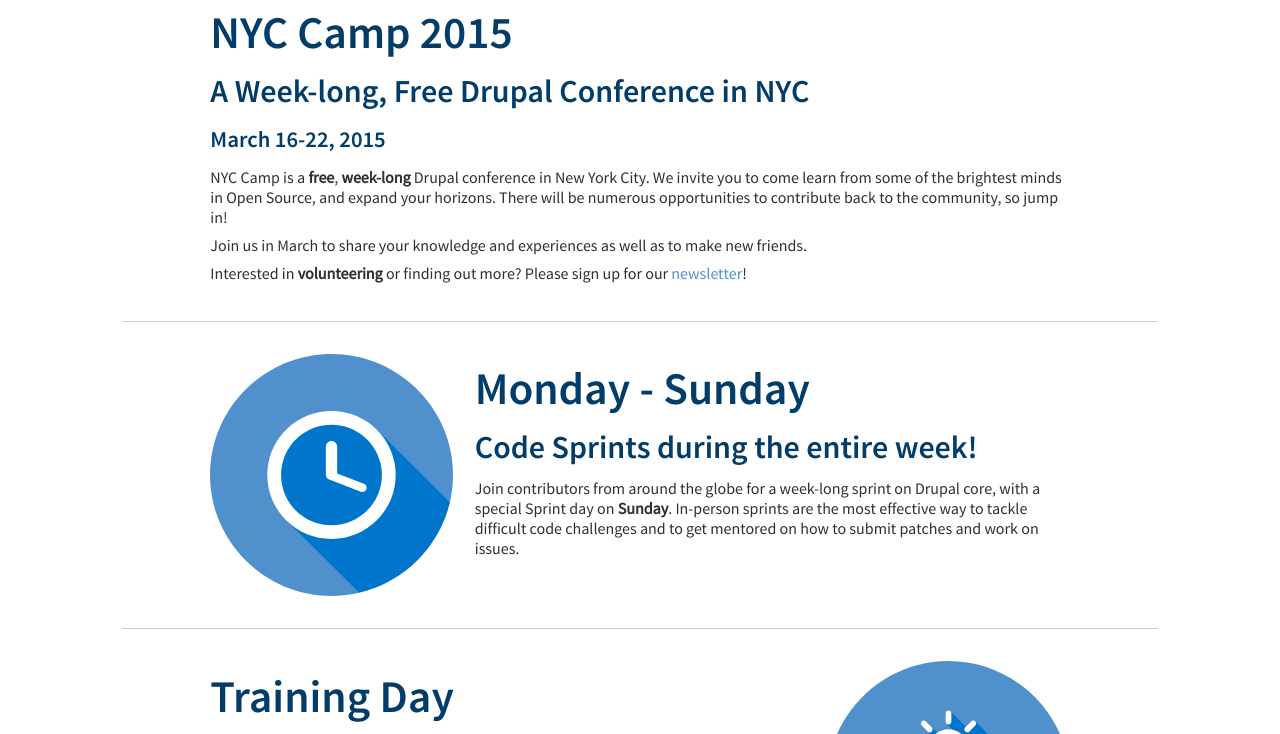
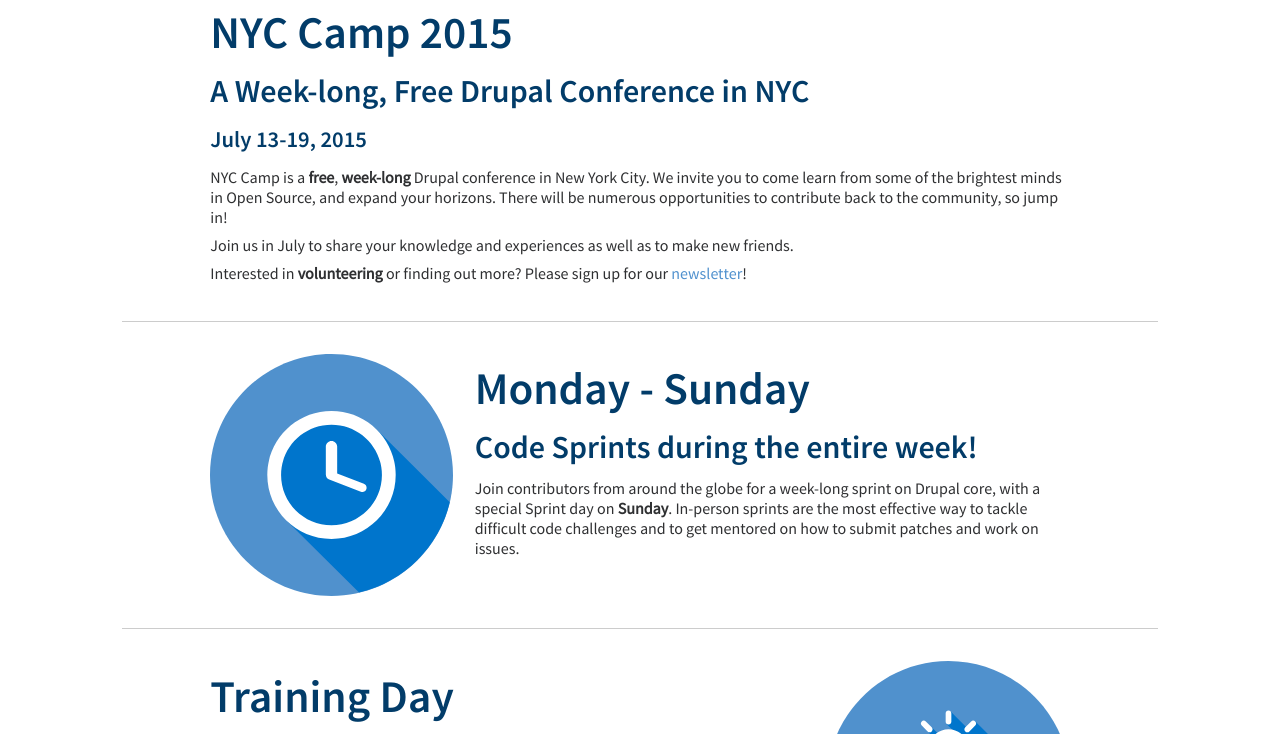
Before and after one commit to NYC-Camp/landing-page, a plain HTML site: page index.html in a window 1280 px wide. Shown: the part 48-782 px from the top of the page. Drawn offline with Linux system fonts and the light colour scheme; files whose address does not match are found by name.

Commit message:
Adjust to July Dates.

```diff
--- a/index.html
+++ b/index.html
@@ -29,9 +29,9 @@
         <div class="_teaser-header-copy">
           <h1 class="logo teaser--h1">NYC Camp 2015</h1>
           <h2 class="teaser--h2">A Week-long, <strong>Free</strong> Drupal Conference in NYC</h2>
-          <h3 class="teaser--h3"><strong>March 16-22, 2015</strong></h3>
+          <h3 class="teaser--h3"><strong>July 13-19, 2015</strong></h3>
           <p>NYC Camp is a <strong>free</strong>, <strong>week-long</strong> Drupal conference in New York City. We invite you to come learn from some of the brightest minds in Open Source, and expand your horizons. There will be numerous opportunities to contribute back to the community, so jump in!</p>
-          <p>Join us in March to share your knowledge and experiences as well as to make new friends.</p>
+          <p>Join us in July to share your knowledge and experiences as well as to make new friends.</p>
           <p>Interested in <strong>volunteering</strong> or finding out more? Please sign up for our <a href="http://eepurl.com/QeepX">newsletter</a>!</p>
         </div>
       </div>
```
